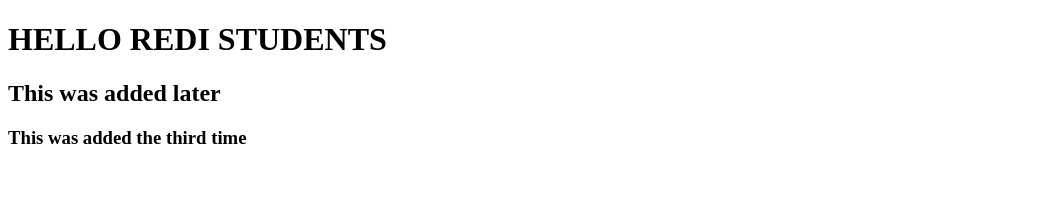
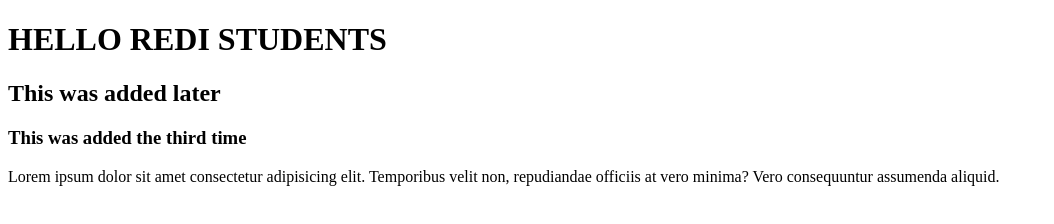
Before and after one commit to simonmarqvard/REDI_GITHUB_CLASS, a plain HTML site: page index.html in a window 1280 px wide. Shown: the whole page, without its empty margins (0-1054 px from the left). Drawn offline with Linux system fonts and the light colour scheme.

Commit message:
Add new paragraph

```diff
--- a/index.html
+++ b/index.html
@@ -12,6 +12,9 @@
     <h1>HELLO REDI STUDENTS</h1>
     <h2>This was added later</h2>
     <h3>This was added the third time</h3>
+    <p>Lorem ipsum dolor sit amet consectetur adipisicing elit. Temporibus velit non,
+         repudiandae officiis at vero minima? Vero consequuntur
+         assumenda aliquid.</p>
 </body>
 <script src="script.js"></script>
 
```
